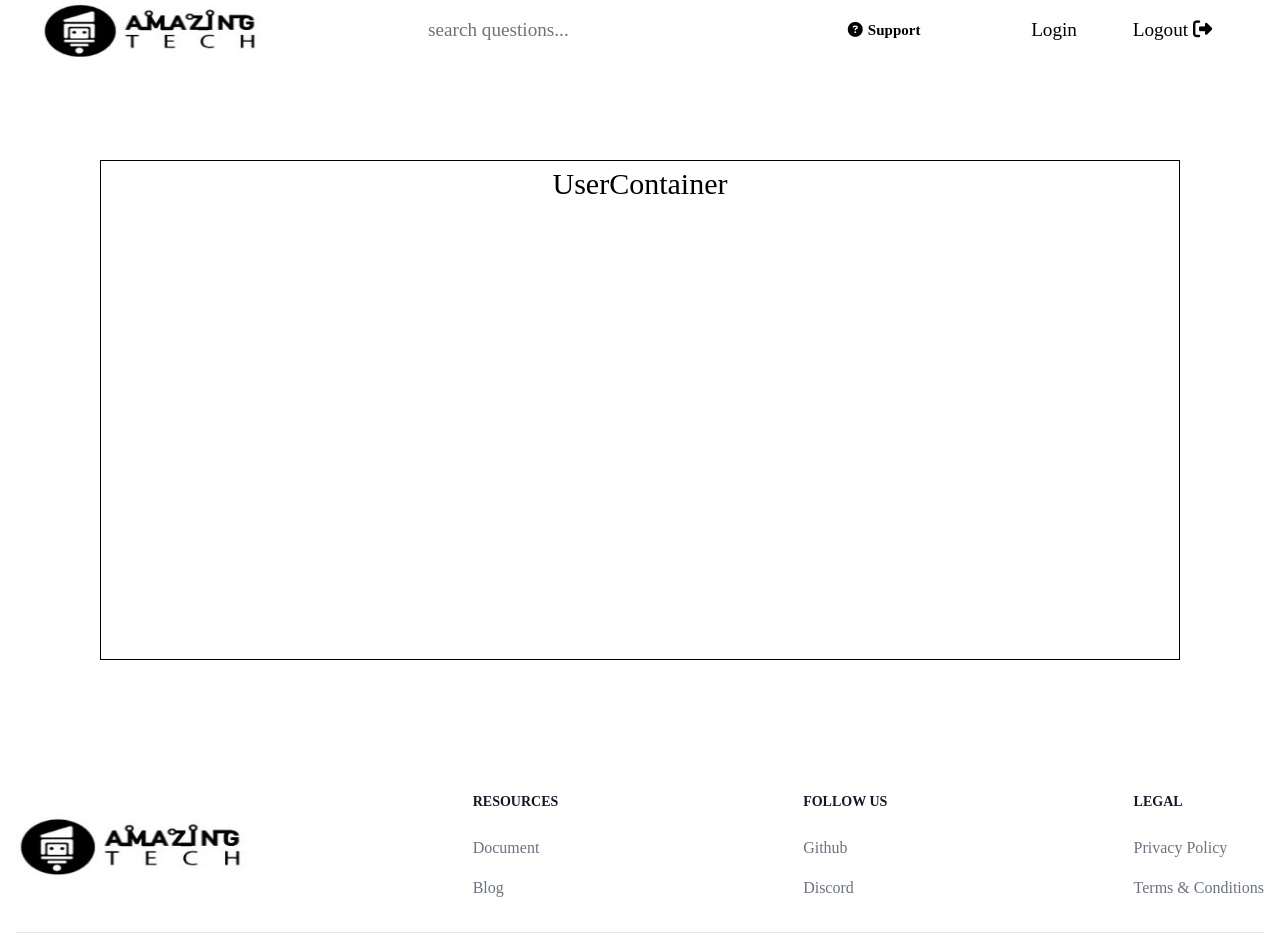
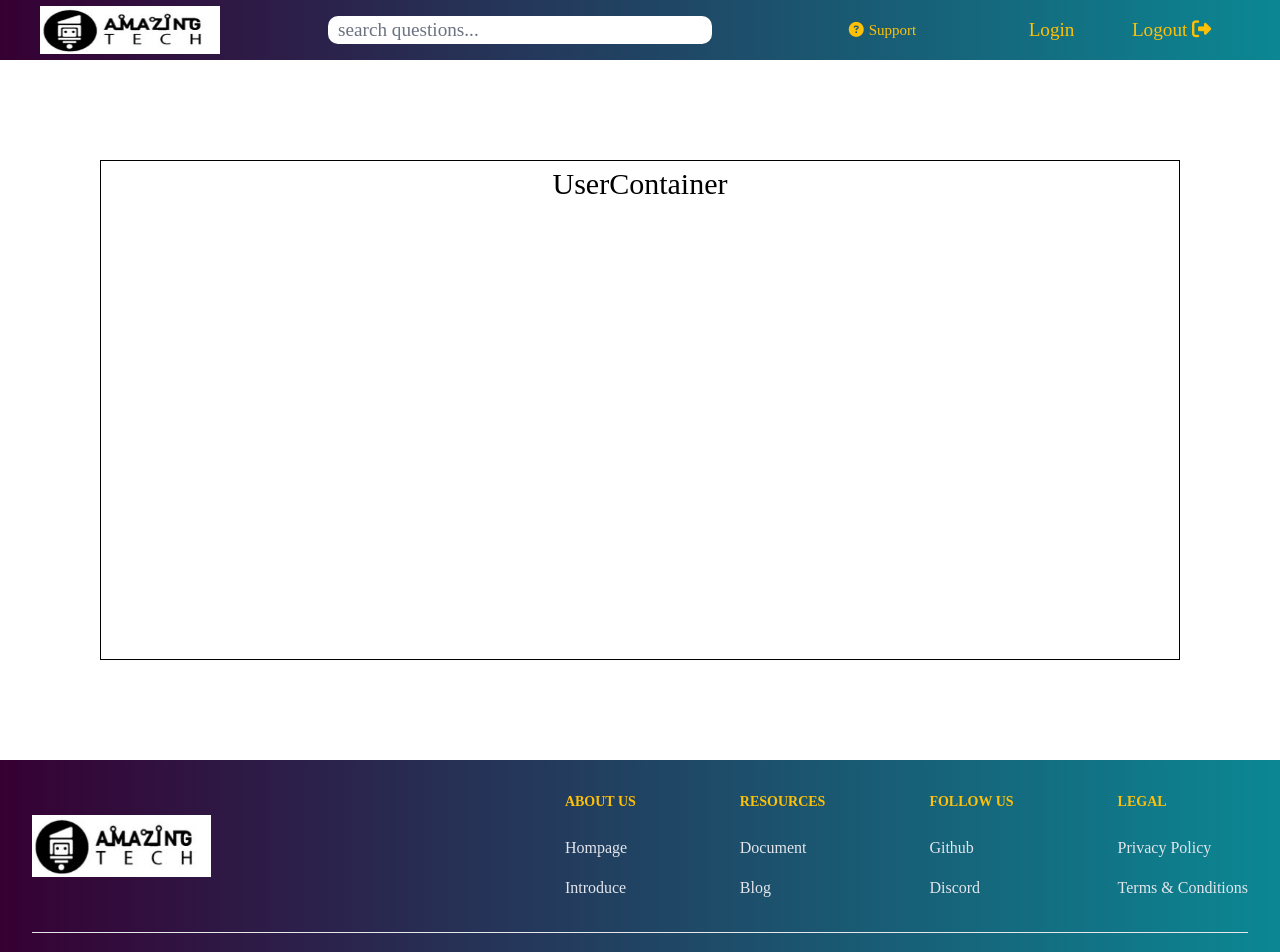
Before and after one commit to votruonglong/KT_ThucTap, a React (Vite) app in the folder thuctap_questions/: page / in a window 1280 px wide. Shown: the top 952 px of the page. Built offline with nearby package versions, Linux system fonts and the light colour scheme.

Commit message:
edit require header/footer

```diff
--- a/thuctap_questions/src/components/Footer.jsx
+++ b/thuctap_questions/src/components/Footer.jsx
@@ -15,6 +15,17 @@ const Footer = () => {
                             </a>
                         </div>
                         <div className="grid grid-cols-2 gap-8 sm:gap-6 sm:grid-cols-3">
+                            <div>
+                                <h2 className="mb-6 text-sm font-semibold text-gray-900 uppercase dark:text-white">About us</h2>
+                                <ul className="text-gray-500 dark:text-gray-400 font-medium">
+                                    <li className="mb-4">
+                                        <a href="/" className="hover-link">Hompage</a>
+                                    </li>
+                                    <li>
+                                        <a href="#" className="hover-link">Introduce</a>
+                                    </li>
+                                </ul>
+                            </div>
                             <div>
                                 <h2 className="mb-6 text-sm font-semibold text-gray-900 uppercase dark:text-white">Resources</h2>
                                 <ul className="text-gray-500 dark:text-gray-400 font-medium">
--- a/thuctap_questions/src/components/Header.jsx
+++ b/thuctap_questions/src/components/Header.jsx
@@ -26,7 +26,6 @@ const Header = () => {
                         <input
                             className='form-control'
                             placeholder='search questions...' />
-
                     </form>
                 </div>
                 <div className='header-right'>
--- a/thuctap_questions/src/style/footer.css
+++ b/thuctap_questions/src/style/footer.css
@@ -29,10 +29,33 @@
   .md\:justify-between {
     justify-content: space-between !important;
 }
-  .sm\:gap-6 {
-    gap: 12.5rem !important;
+.sm\:gap-6 {
+  display: flex !important;
+  gap: 6.5rem !important;
 }
 .h-8 {
-  width: 250px;
-  height: 4rem !important;
+  width: 70%;
+  height: 100% !important;
 }
+.footer h2 {
+  margin-bottom: 10px; /* Adjust the margin as needed */
+}
+.footer a img {
+  box-shadow: none; /* Hide the box-shadow */
+}
+.text-gray-900 {
+  --tw-text-opacity: 1;
+  color: #FFC107 !important;
+}
+.text-gray-500 {
+  --tw-text-opacity: 1;
+  color: rgb(227 230 236) !important;
+}
+.lg\:py-8 {
+  background: linear-gradient(to right, #360033, #0b8793);
+  padding-bottom: 2rem;
+  padding-top: 2rem;
+}
+.p-4 {
+  padding: 2rem !important;
+}
--- a/thuctap_questions/src/style/header.scss
+++ b/thuctap_questions/src/style/header.scss
@@ -3,30 +3,35 @@
 }
 
 .home-header-container {
-    display            : flex;
-    gap                : 10px;
-    max-width          : 100%;
-    height             : 60px;
-    text-align         : center;
-    justify-content    : space-between;
-    line-height        : 1.5;
-    vertical-align     : middle;
-    top                : 0;
-    padding            : 0 40px;
-    position           : sticky;
-    z-index            : 3;
-    // background-color: #f5f5f5;
-    font-family        : 'Font Awesome 5 Free';
-    font-size          : larger;
+    display        : flex;
+    gap            : 10px;
+    max-width      : 100%;
+    height         : 60px;
+    text-align     : center;
+    justify-content: space-between;
+    line-height    : 1.5;
+    vertical-align : middle;
+    top            : 0;
+    padding        : 0 40px;
+    background     : linear-gradient(to right, #360033, #0b8793);
+    font-family    : 'Font Awesome 5 Free';
+    font-size      : larger;
+    color          : #FFC107;
+    align-items    : center;
 
     .header-left {
-        width      : 20%;
+        display    : flex;
         align-items: center;
+        height     : 80%;
+        width      : 15%;
 
         .header-logo {
-            height: 100%;
-            width : 100%;
-            cursor: pointer;
+            height         : 100%;
+            width          : 100%;
+            display        : flex;
+            justify-content: center;
+            align-items    : center;
+            cursor         : pointer;
         }
     }
 
@@ -36,9 +41,18 @@
         text-align     : center;
         justify-content: center;
         align-items    : center;
+        max-height     : 100%;
+
+        form {
+            width : 100%;
+            height: 100%;
+        }
 
         .form-control {
-            margin: 10px 0px;
+            width        : 80%;
+            margin       : 10px 0px;
+            border-radius: 10px;
+            padding-left : 10px;
         }
     }
 
@@ -61,8 +75,16 @@
 
                 span {
                     padding-left: 5px;
+                    font-weight : normal;
                 }
             }
+
+            &:hover {
+                font-weight: bold;
+                color      : palevioletred;
+                opacity    : 0.85;
+            }
+
         }
 
         /* Định dạng dropdown button */
@@ -88,16 +110,19 @@
                 z-index         : 1;
 
                 span {
+                    width          : 120px;
                     color          : black;
                     padding        : 8px 12px;
                     text-decoration: none;
                     display        : block;
 
                     &:hover {
+                        // margin-top      : 2px;
                         background-color: #49bce2;
                         font-weight     : 600;
                     }
                 }
+
             }
         }
 
```
